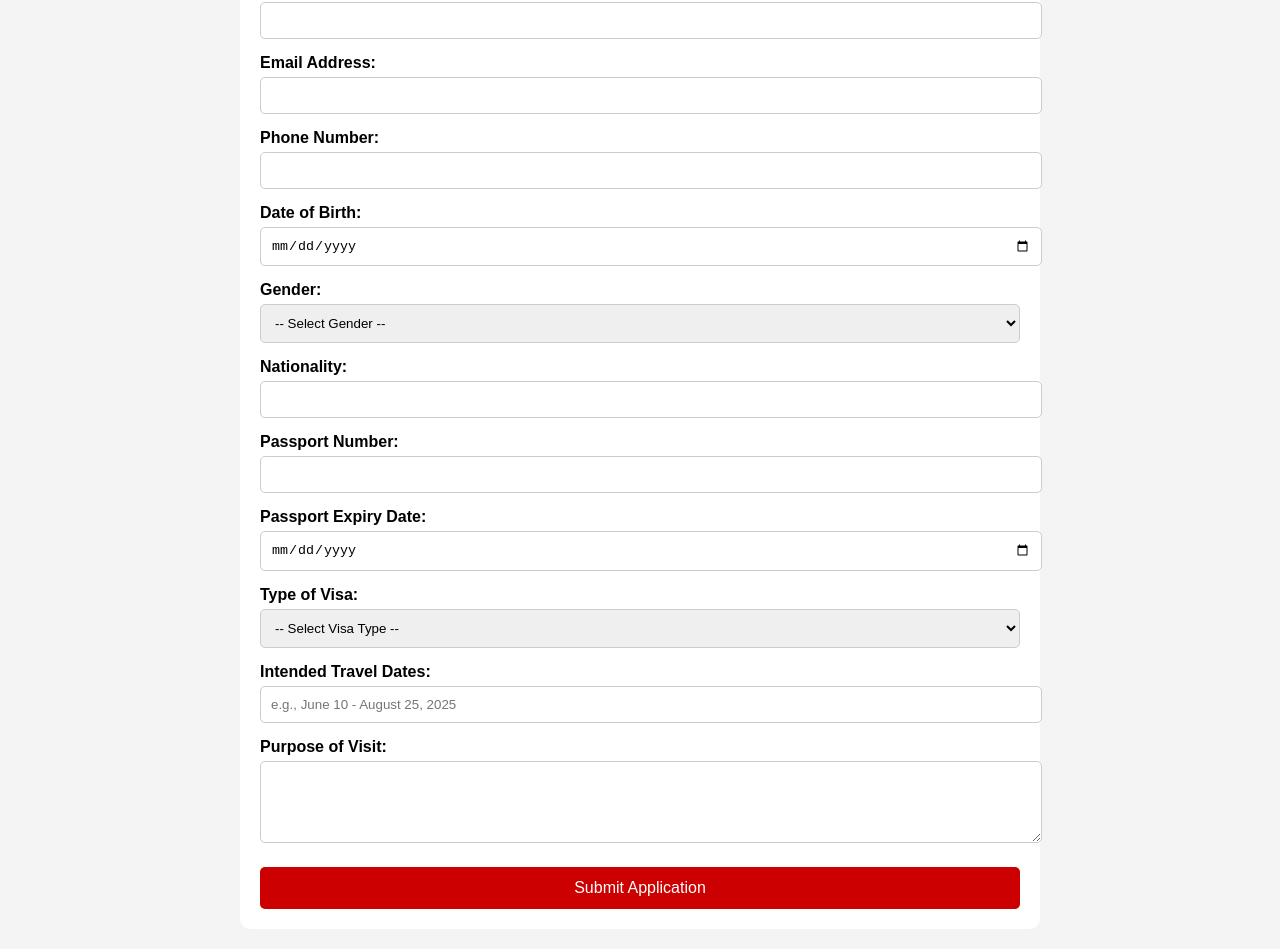
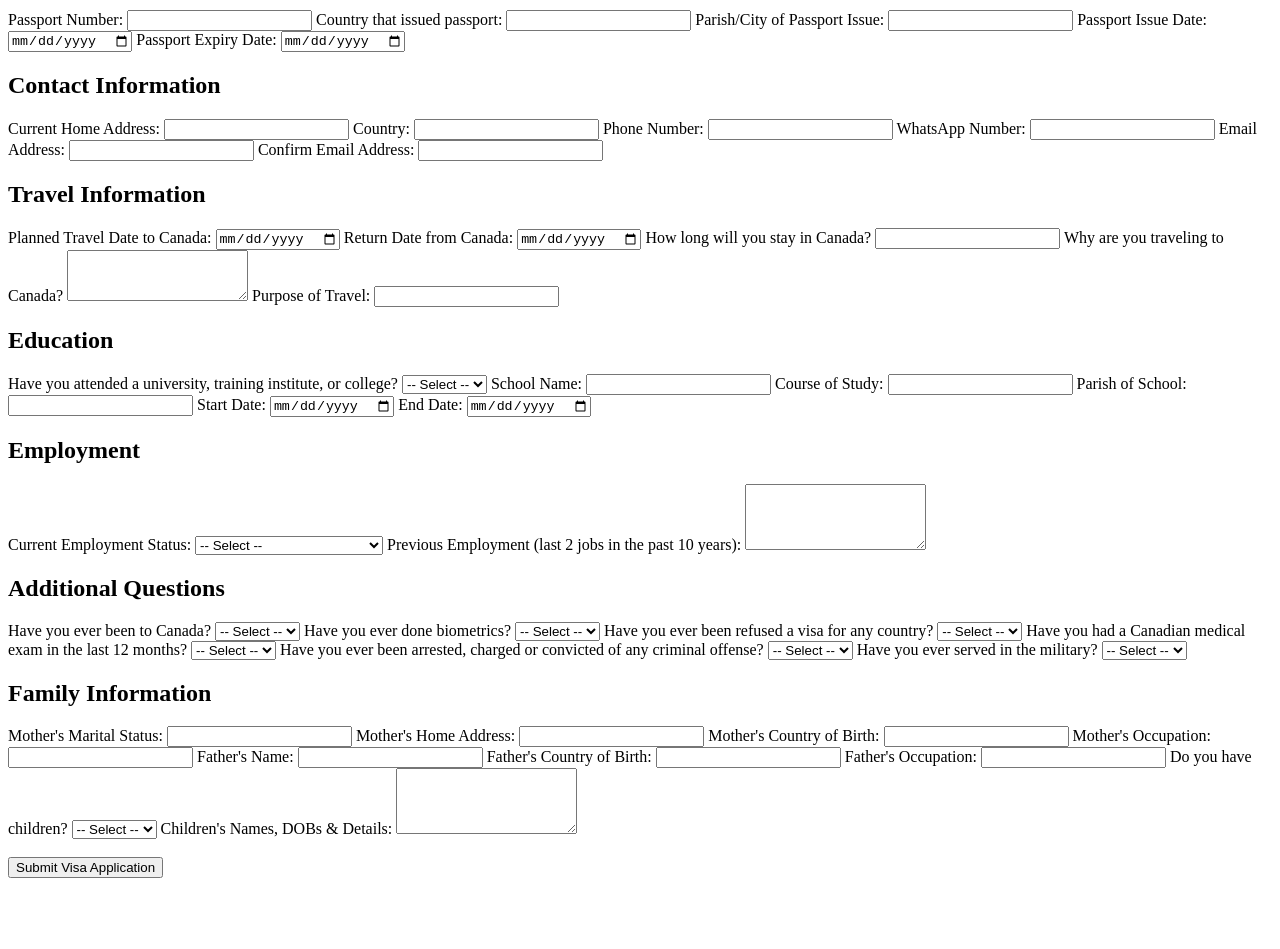
Before and after one commit to Leslie93-web/visa-application-ca, a plain HTML site: page index.html in a window 1280 px wide. Shown: the part 174-1123 px from the top of the page. After the commit the page ends 1068 px from the top, so only its background shows below. Drawn offline with Linux system fonts and the light colour scheme.

Commit message:
Update index.html

```diff
--- a/index.html
+++ b/index.html
@@ -1,110 +1,223 @@
-<!DOCTYPE html>
-<html lang="en">
-<head>
-  <meta charset="UTF-8">
-  <meta name="viewport" content="width=device-width, initial-scale=1">
-  <title>Canada Visa Application</title>
-  <style>
-    body {
-      font-family: Arial, sans-serif;
-      padding: 20px;
-      background: #f4f4f4;
-      max-width: 800px;
-      margin: auto;
-    }
-    h1 {
-      text-align: center;
-      color: #cc0000;
-    }
-    .logo {
-      display: block;
-      margin: 0 auto 20px auto;
-      max-width: 150px;
-    }
-    form {
-      background: #fff;
-      padding: 20px;
-      border-radius: 10px;
-    }
-    label {
-      display: block;
-      margin-top: 15px;
-      font-weight: bold;
-    }
-    input, select, textarea {
-      width: 100%;
-      padding: 10px;
-      margin-top: 5px;
-      border: 1px solid #ccc;
-      border-radius: 5px;
-    }
-    button {
-      margin-top: 20px;
-      padding: 12px;
-      background-color: #cc0000;
-      color: white;
-      border: none;
-      border-radius: 5px;
-      width: 100%;
-      font-size: 16px;
-      cursor: pointer;
-    }
-    button:hover {
-      background-color: #990000;
-    }
-  </style>
-</head>
-<body>
+<form action="https://formspree.io/f/mvganklq" method="POST">
 
-  <img src="image/IMG-20250522-WA0000.jpg" alt="Canada Visa Logo" class="logo">
-  <h1>Canada Visa Application</h1>
+  <h2>Personal Information</h2>
 
-  <form action="https://formspree.io/f/mvganklq" method="POST">
-    <label for="fullName">Full Name:</label>
-    <input type="text" id="fullName" name="fullName" required>
+  <label>Last Name (as in passport):</label>
+  <input type="text" name="lastName" required>
 
-    <label for="email">Email Address:</label>
-    <input type="email" id="email" name="email" required>
+  <label>First & Middle Name (as in passport):</label>
+  <input type="text" name="firstMiddleName" required>
 
-    <label for="phone">Phone Number:</label>
-    <input type="tel" id="phone" name="phone" required>
+  <label>Marital Status:</label>
+  <select name="maritalStatus" required>
+    <option value="">-- Select --</option>
+    <option value="single">Single</option>
+    <option value="married">Married</option>
+    <option value="divorced">Divorced</option>
+    <option value="widowed">Widowed</option>
+    <option value="commonLaw">Common-law</option>
+  </select>
 
-    <label for="dob">Date of Birth:</label>
-    <input type="date" id="dob" name="dob" required>
+  <label>Gender:</label>
+  <select name="gender" required>
+    <option value="">-- Select --</option>
+    <option value="female">Female</option>
+    <option value="male">Male</option>
+    <option value="other">Other</option>
+  </select>
 
-    <label for="gender">Gender:</label>
-    <select id="gender" name="gender" required>
-      <option value="">-- Select Gender --</option>
-      <option value="female">Female</option>
-      <option value="male">Male</option>
-      <option value="other">Other</option>
-    </select>
+  <label>Date of Birth:</label>
+  <input type="date" name="dob" required>
 
-    <label for="nationality">Nationality:</label>
-    <input type="text" id="nationality" name="nationality" required>
+  <label>Place of Birth (as in passport):</label>
+  <input type="text" name="pob" required>
 
-    <label for="passportNumber">Passport Number:</label>
-    <input type="text" id="passportNumber" name="passportNumber" required>
+  <label>Have you lived or worked outside Jamaica in the last 5 years for 6+ months?</label>
+  <select name="livedAbroad" required>
+    <option value="">-- Select --</option>
+    <option value="yes">Yes</option>
+    <option value="no">No</option>
+  </select>
 
-    <label for="passportExpiry">Passport Expiry Date:</label>
-    <input type="date" id="passportExpiry" name="passportExpiry" required>
+  <label>Were you previously married or in a common-law relationship?</label>
+  <select name="prevSpouse" required>
+    <option value="">-- Select --</option>
+    <option value="yes">Yes</option>
+    <option value="no">No</option>
+  </select>
 
-    <label for="visaType">Type of Visa:</label>
-    <select id="visaType" name="visaType" required>
-      <option value="">-- Select Visa Type --</option>
-      <option value="visitor">Visitor Visa</option>
-      <option value="study">Study Visa</option>
-      <option value="work">Work Visa</option>
-    </select>
+  <h2>Passport Information</h2>
 
-    <label for="travelDates">Intended Travel Dates:</label>
-    <input type="text" id="travelDates" name="travelDates" placeholder="e.g., June 10 - August 25, 2025">
+  <label>Passport Number:</label>
+  <input type="text" name="passportNumber" required>
 
-    <label for="reason">Purpose of Visit:</label>
-    <textarea id="reason" name="reason" rows="4" required></textarea>
+  <label>Country that issued passport:</label>
+  <input type="text" name="passportCountry" required>
 
-    <button type="submit">Submit Application</button>
-  </form>
+  <label>Parish/City of Passport Issue:</label>
+  <input type="text" name="passportIssuePlace" required>
 
-</body>
-</html>
+  <label>Passport Issue Date:</label>
+  <input type="date" name="passportIssueDate" required>
+
+  <label>Passport Expiry Date:</label>
+  <input type="date" name="passportExpiryDate" required>
+
+  <h2>Contact Information</h2>
+
+  <label>Current Home Address:</label>
+  <input type="text" name="homeAddress" required>
+
+  <label>Country:</label>
+  <input type="text" name="country" required>
+
+  <label>Phone Number:</label>
+  <input type="tel" name="phone" required>
+
+  <label>WhatsApp Number:</label>
+  <input type="tel" name="whatsapp">
+
+  <label>Email Address:</label>
+  <input type="email" name="email" required>
+
+  <label>Confirm Email Address:</label>
+  <input type="email" name="confirmEmail" required>
+
+  <h2>Travel Information</h2>
+
+  <label>Planned Travel Date to Canada:</label>
+  <input type="date" name="travelDateToCanada" required>
+
+  <label>Return Date from Canada:</label>
+  <input type="date" name="returnDateFromCanada" required>
+
+  <label>How long will you stay in Canada?</label>
+  <input type="text" name="stayDuration" required>
+
+  <label>Why are you traveling to Canada?</label>
+  <textarea name="travelReason" rows="3" required></textarea>
+
+  <label>Purpose of Travel:</label>
+  <input type="text" name="travelPurpose" required>
+
+  <h2>Education</h2>
+
+  <label>Have you attended a university, training institute, or college?</label>
+  <select name="hasEducation" required>
+    <option value="">-- Select --</option>
+    <option value="yes">Yes</option>
+    <option value="no">No</option>
+  </select>
+
+  <label>School Name:</label>
+  <input type="text" name="schoolName">
+
+  <label>Course of Study:</label>
+  <input type="text" name="courseOfStudy">
+
+  <label>Parish of School:</label>
+  <input type="text" name="schoolParish">
+
+  <label>Start Date:</label>
+  <input type="date" name="schoolStartDate">
+
+  <label>End Date:</label>
+  <input type="date" name="schoolEndDate">
+
+  <h2>Employment</h2>
+
+  <label>Current Employment Status:</label>
+  <select name="employmentStatus" required>
+    <option value="">-- Select --</option>
+    <option value="employed">Employed</option>
+    <option value="selfEmployed">Self-employed</option>
+    <option value="businessOwner">Registered Business Owner</option>
+    <option value="student">Student</option>
+    <option value="retired">Retired</option>
+    <option value="unemployed">Unemployed</option>
+  </select>
+
+  <label>Previous Employment (last 2 jobs in the past 10 years):</label>
+  <textarea name="previousEmployment" rows="4" required></textarea>
+
+  <h2>Additional Questions</h2>
+
+  <label>Have you ever been to Canada?</label>
+  <select name="beenToCanada" required>
+    <option value="">-- Select --</option>
+    <option value="yes">Yes</option>
+    <option value="no">No</option>
+  </select>
+
+  <label>Have you ever done biometrics?</label>
+  <select name="biometrics" required>
+    <option value="">-- Select --</option>
+    <option value="yes">Yes</option>
+    <option value="no">No</option>
+  </select>
+
+  <label>Have you ever been refused a visa for any country?</label>
+  <select name="visaRefused" required>
+    <option value="">-- Select --</option>
+    <option value="yes">Yes</option>
+    <option value="no">No</option>
+  </select>
+
+  <label>Have you had a Canadian medical exam in the last 12 months?</label>
+  <select name="medicalExam" required>
+    <option value="">-- Select --</option>
+    <option value="yes">Yes</option>
+    <option value="no">No</option>
+  </select>
+
+  <label>Have you ever been arrested, charged or convicted of any criminal offense?</label>
+  <select name="criminalRecord" required>
+    <option value="">-- Select --</option>
+    <option value="yes">Yes</option>
+    <option value="no">No</option>
+  </select>
+
+  <label>Have you ever served in the military?</label>
+  <select name="militaryService" required>
+    <option value="">-- Select --</option>
+    <option value="yes">Yes</option>
+    <option value="no">No</option>
+  </select>
+
+  <h2>Family Information</h2>
+
+  <label>Mother's Marital Status:</label>
+  <input type="text" name="motherMaritalStatus">
+
+  <label>Mother's Home Address:</label>
+  <input type="text" name="motherAddress">
+
+  <label>Mother's Country of Birth:</label>
+  <input type="text" name="motherBirthCountry">
+
+  <label>Mother's Occupation:</label>
+  <input type="text" name="motherOccupation">
+
+  <label>Father's Name:</label>
+  <input type="text" name="fatherName">
+
+  <label>Father's Country of Birth:</label>
+  <input type="text" name="fatherBirthCountry">
+
+  <label>Father's Occupation:</label>
+  <input type="text" name="fatherOccupation">
+
+  <label>Do you have children?</label>
+  <select name="hasChildren" required>
+    <option value="">-- Select --</option>
+    <option value="yes">Yes</option>
+    <option value="no">No</option>
+  </select>
+
+  <label>Children's Names, DOBs & Details:</label>
+  <textarea name="childrenInfo" rows="4"></textarea>
+
+  <br><br>
+  <button type="submit">Submit Visa Application</button>
+
+                                                </form>
```
